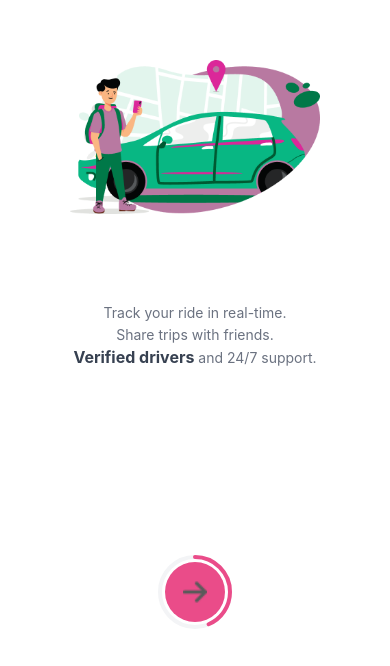
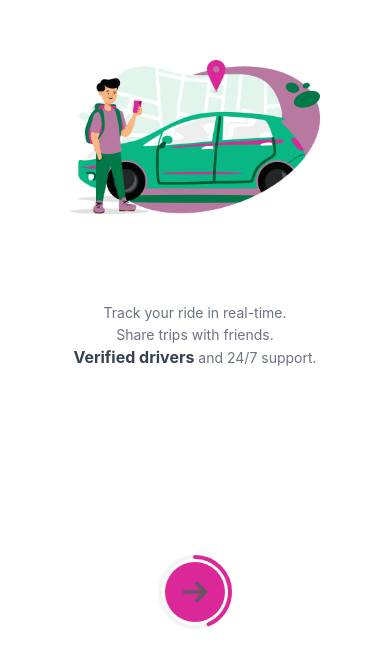
Before and after one commit to lucky-panchal/RideShare, a React Native app: screen /Onboarding2 in a window 390 px wide. Shown: the part 150-816 px from the top of the page. Built offline with nearby package versions, Linux system fonts and the light colour scheme.

Commit message:
Revert onboarding button colors from green to original pink (#DB2899)

```diff
--- a/components/FirstScreen/Onboarding1.jsx
+++ b/components/FirstScreen/Onboarding1.jsx
@@ -48,7 +48,7 @@ export default function Onboarding1() {
             cx="40"
             cy="40"
             r="35"
-            stroke="#EA4C89"
+            stroke="#DB2899"
             strokeWidth="4"
             fill="none"
             strokeDasharray={2 * Math.PI * 35}
@@ -126,7 +126,7 @@ const styles = StyleSheet.create({
     width: 60,
     height: 60,
     borderRadius: 30,
-    backgroundColor: '#EA4C89',
+    backgroundColor: '#DB2899',
     justifyContent: 'center',
     alignItems: 'center',
     cursor: 'pointer',
--- a/components/FirstScreen/Onboarding2.jsx
+++ b/components/FirstScreen/Onboarding2.jsx
@@ -48,7 +48,7 @@ export default function Onboarding2() {
             cx="40"
             cy="40"
             r="35"
-            stroke="#EA4C89"
+            stroke="#DB2899"
             strokeWidth="4"
             fill="none"
             strokeDasharray={2 * Math.PI * 35}
@@ -126,7 +126,7 @@ const styles = StyleSheet.create({
     width: 60,
     height: 60,
     borderRadius: 30,
-    backgroundColor: '#EA4C89',
+    backgroundColor: '#DB2899',
     justifyContent: 'center',
     alignItems: 'center',
     cursor: 'pointer',
--- a/components/FirstScreen/Onboarding3.jsx
+++ b/components/FirstScreen/Onboarding3.jsx
@@ -65,7 +65,7 @@ export default function Onboarding3() {
             cx="40"
             cy="40"
             r="35"
-            stroke="#EA4C89"
+            stroke="#DB2899"
             strokeWidth="4"
             fill="none"
             strokeDasharray={2 * Math.PI * 35}
@@ -139,7 +139,7 @@ const styles = StyleSheet.create({
     width: 60,
     height: 60,
     borderRadius: 30,
-    backgroundColor: '#EA4C89',
+    backgroundColor: '#DB2899',
     justifyContent: 'center',
     alignItems: 'center',
     cursor: 'pointer',
```
